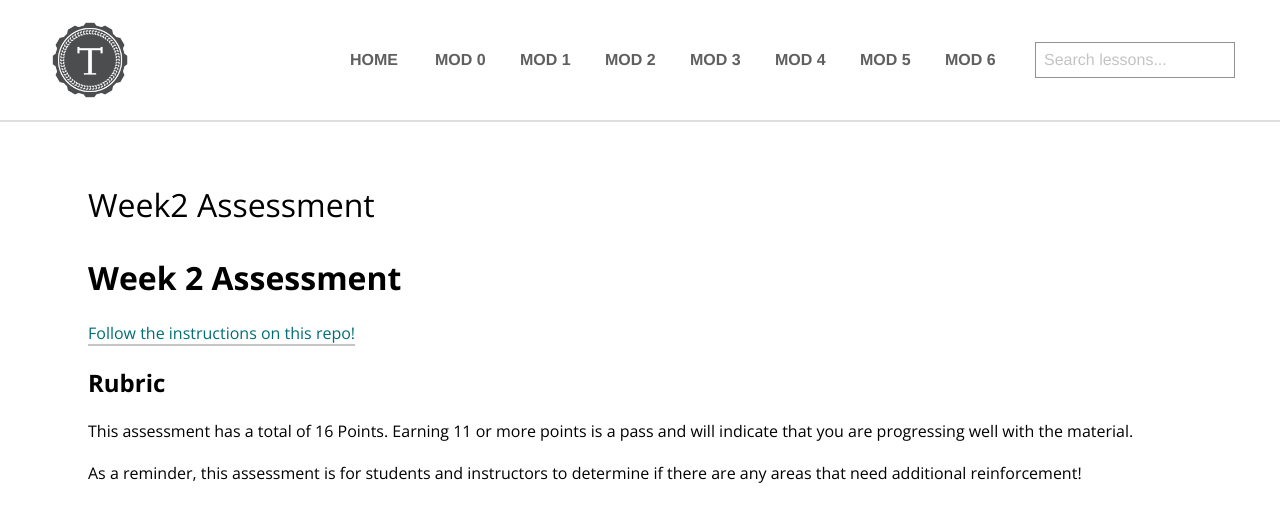
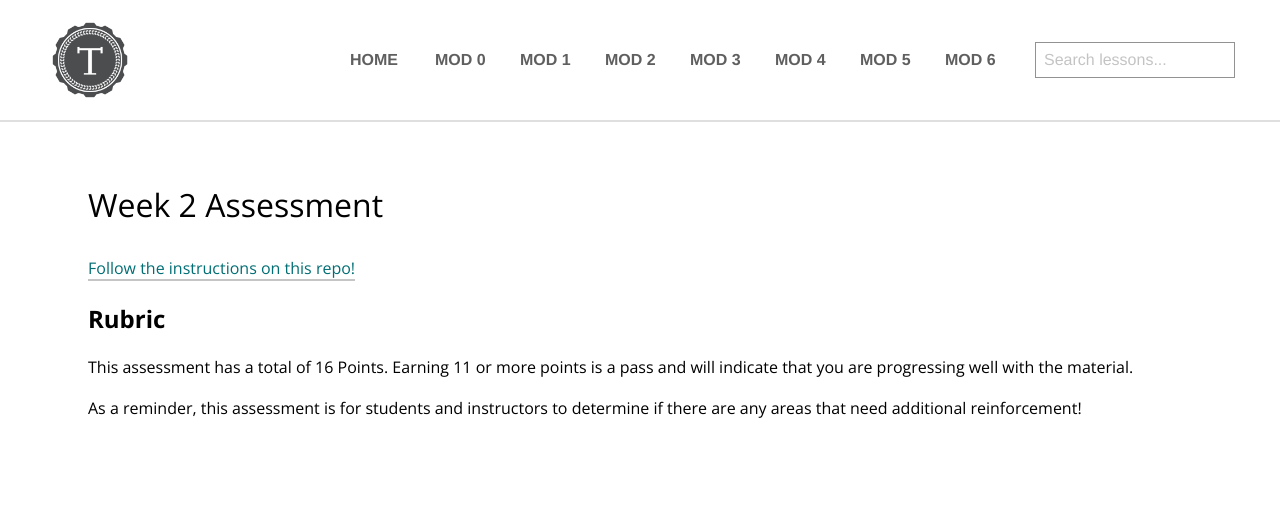
Before and after one commit to turingschool/launch-curriculum, a Jekyll site: the page built from module2/assessments/week2-2705.md, in a window 1280 px wide, cut to the strip 0-896 px from the top of the page. Shown: the top 522 px of the strip. Built offline with Jekyll 4.4.1, drawn with Linux system fonts in a browser that asks for light colours; nearby versions of some CDN libraries; comment, search, counter and statistics services are not loaded.

Commit message:
symmetry between pages

```diff
--- a/module2/assessments/week2-2705.md
+++ b/module2/assessments/week2-2705.md
@@ -1,9 +1,7 @@
 ---
 layout: page
-title: Week2 Assessment
+title: Week 2 Assessment
 ---
-
-# Week 2 Assessment
 
 [Follow the instructions on this repo!](https://github.com/turingschool-examples/Launch-Mod2-AnimalTracker)
 
```
Also changed, not shown: module2/assessments/week3-3239.md (+0 -2 lines), module2/assessments/week5-4577.md (+1 -2 lines).
